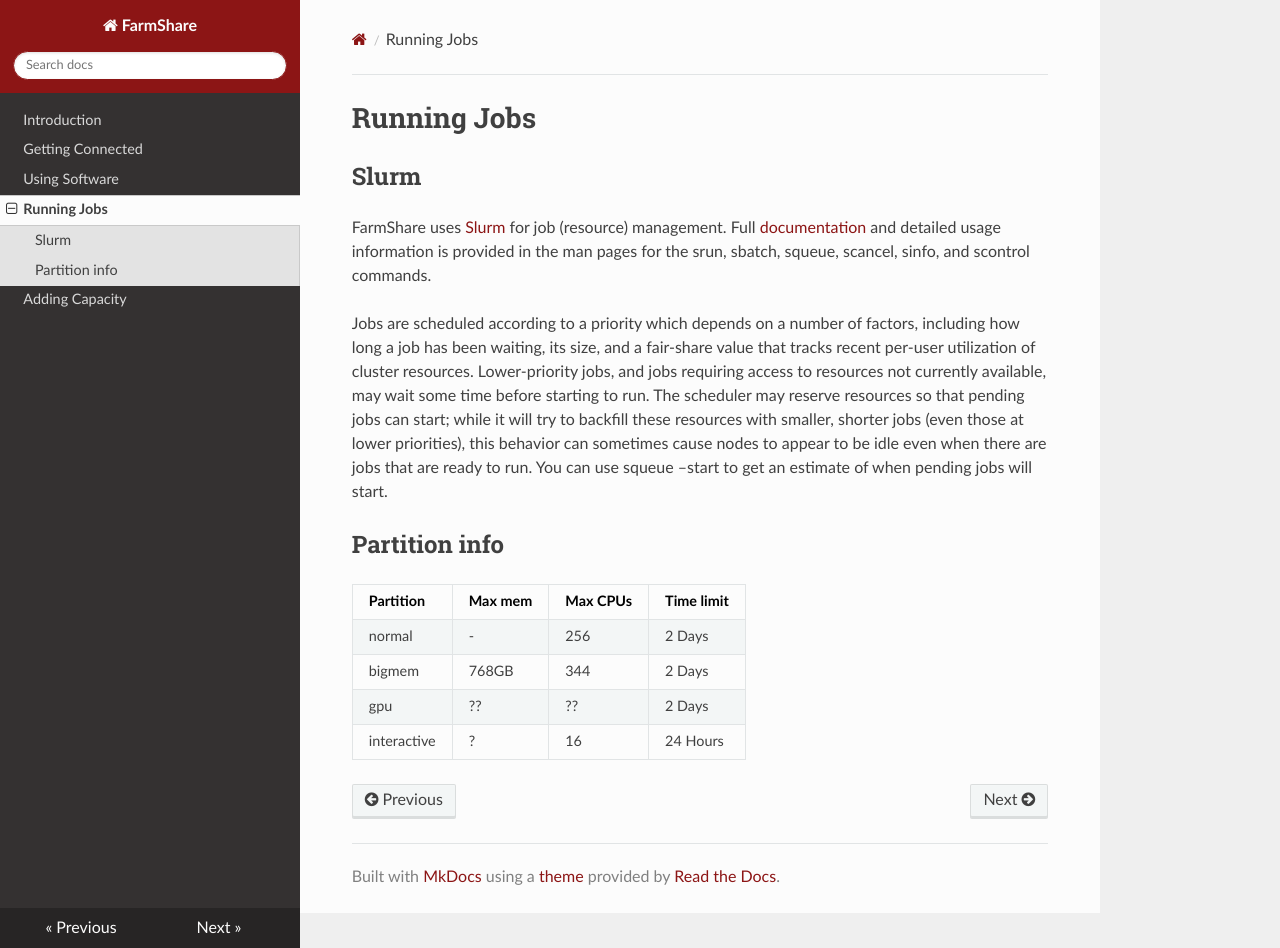
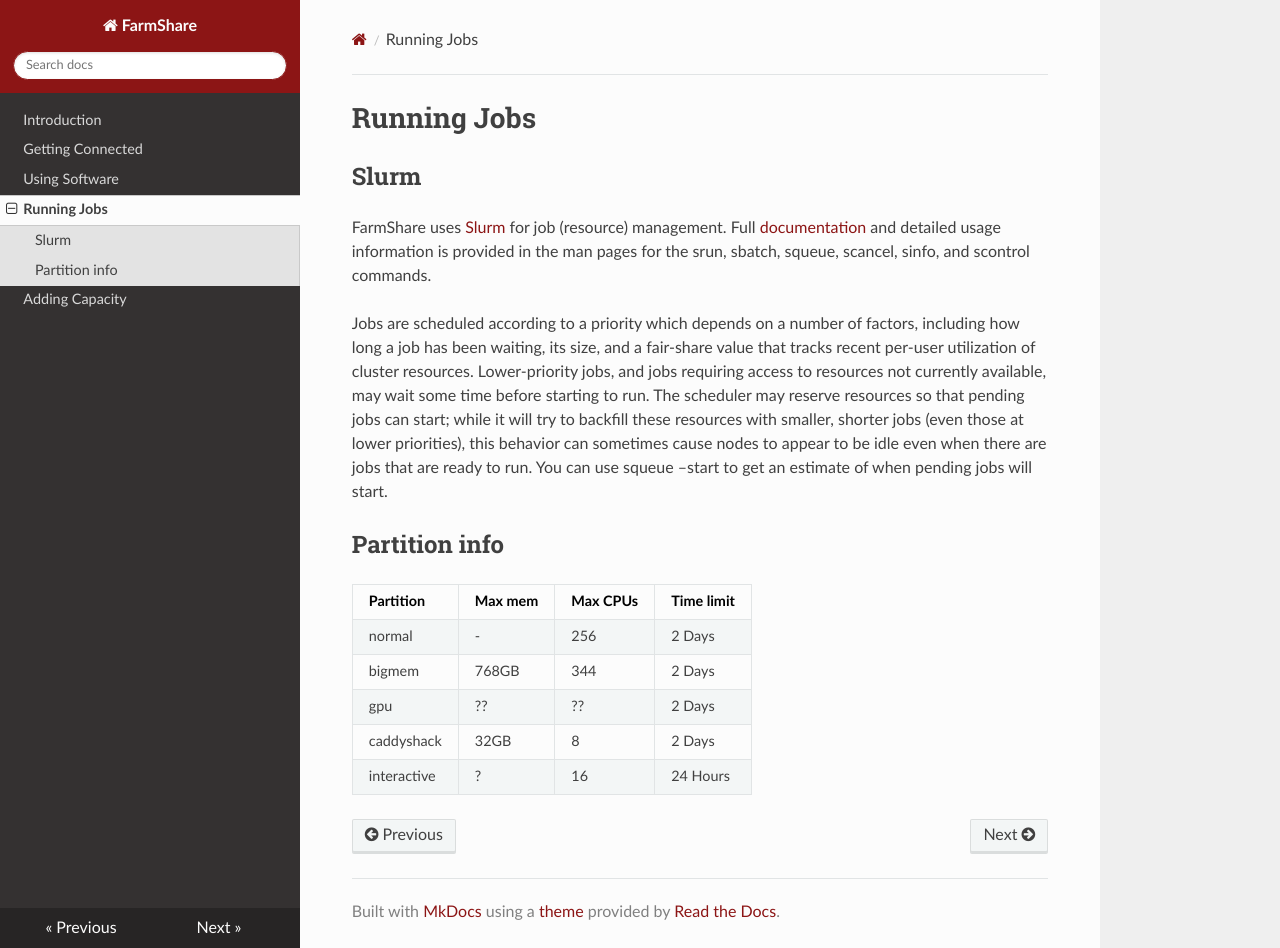
Before and after one commit to stanford-rc/farmshare-docs, an MkDocs documentation site: the page built from docs/slurm.md, in a window 1280 px wide and 948 px high. Built offline with MkDocs 1.6.1, drawn with Linux system fonts in a browser that asks for light colours; nearby versions of some CDN libraries.

Commit message:
Update slurm.md

```diff
--- a/docs/slurm.md
+++ b/docs/slurm.md
@@ -13,4 +13,5 @@ Jobs are scheduled according to a priority which depends on a number of factors,
 | normal      | -       | 256      | 2 Days     |
 | bigmem      | 768GB   | 344      | 2 Days     |
 | gpu         | ??      | ??       | 2 Days     |
+| caddyshack  | 32GB    | 8        | 2 Days     |
 | interactive | ?       | 16       | 24 Hours   |
```
